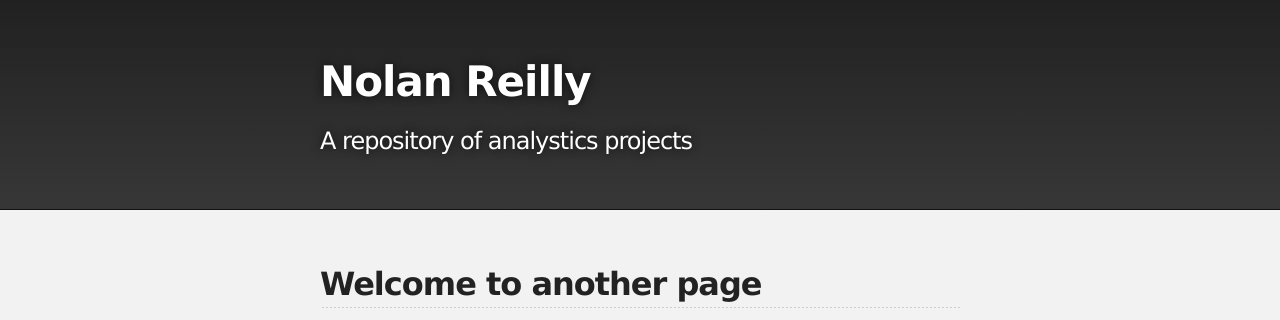
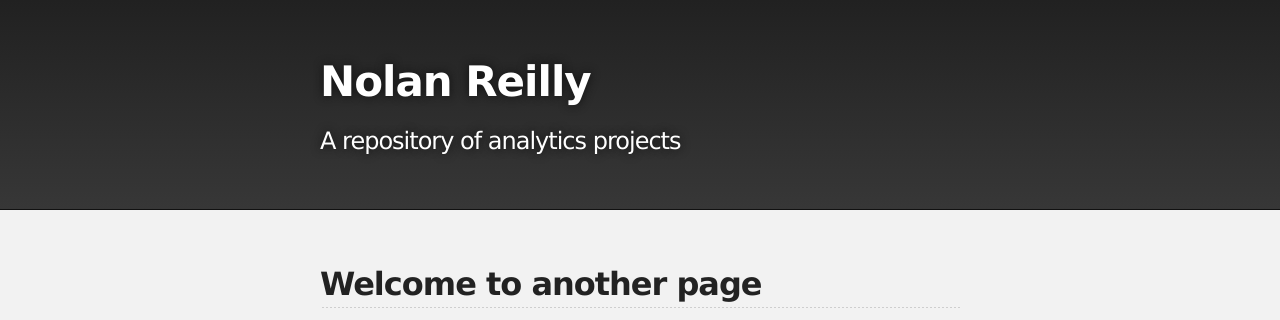
Before and after one commit to nolanpreilly/nolanpreilly.github.io, a Jekyll site: the page built from another-page.md, in a window 1280 px wide. Shown: the top 320 px of the page. Built offline with Jekyll 4.4.1, drawn with Linux system fonts in a browser that asks for light colours; our own code applies the rules of GitHub Pages for plain Markdown files.

Commit message:
Update _config.yml

```diff
--- a/_config.yml
+++ b/_config.yml
@@ -1,5 +1,5 @@
 title: Nolan Reilly
-description: A repository of analystics projects
+description: A repository of analytics projects
 show_downloads: false
 google_analytics:
 theme: jekyll-theme-slate
```
